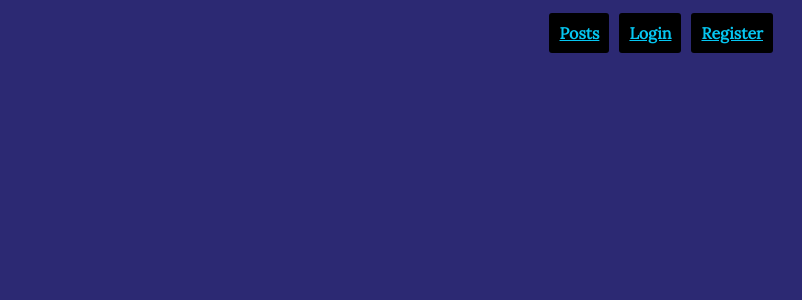
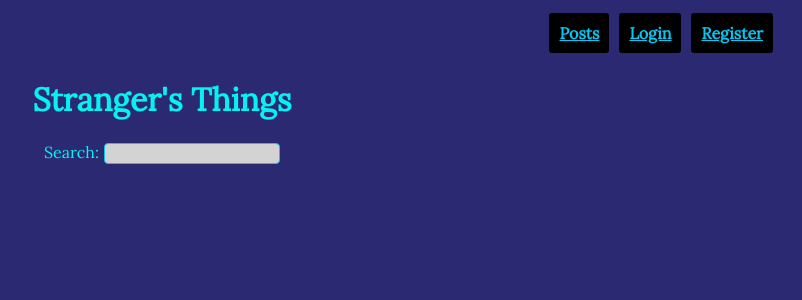
Before and after one commit to KevinOBrien8/Strangers-Things, a React (Create React App) app: page / in a window 1280 px wide. Shown: the top 300 px of the page, without its empty margins (478-1280 px from the left). Built offline with nearby package versions, Linux system fonts and the light colour scheme; no server answers.

Commit message:
final fix hopefully

```diff
--- a/src/App.js
+++ b/src/App.js
@@ -29,6 +29,7 @@ const App = () => {
 
         {!isLoggedIn && (
           <>
+            <Route exact path="/" component={Posts} />
             <Route exact path="/posts" component={Posts} />
             <Route exact path="/login" component={LoginOrRegister} />
             <Route exact path="/register" component={LoginOrRegister} />
```
